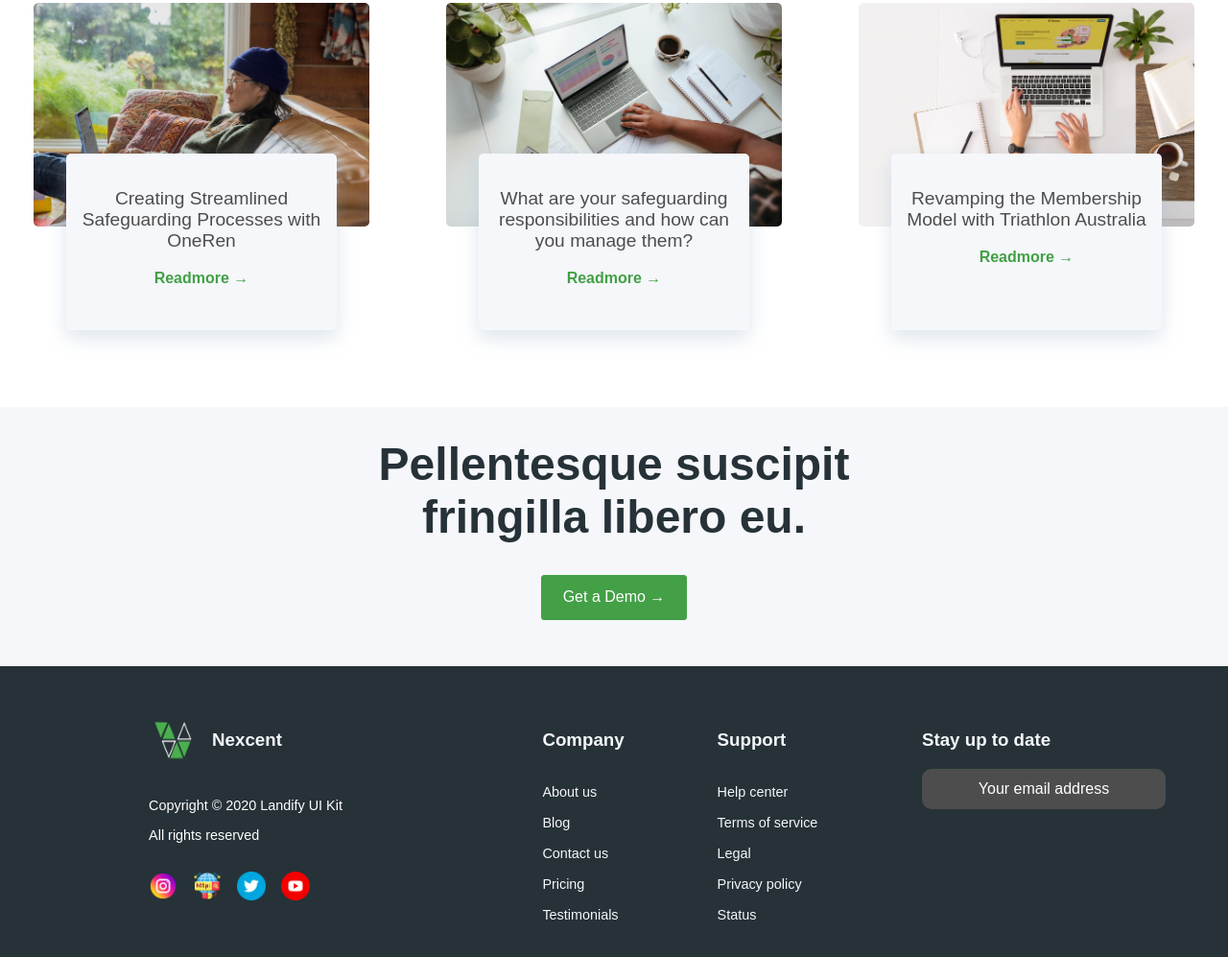
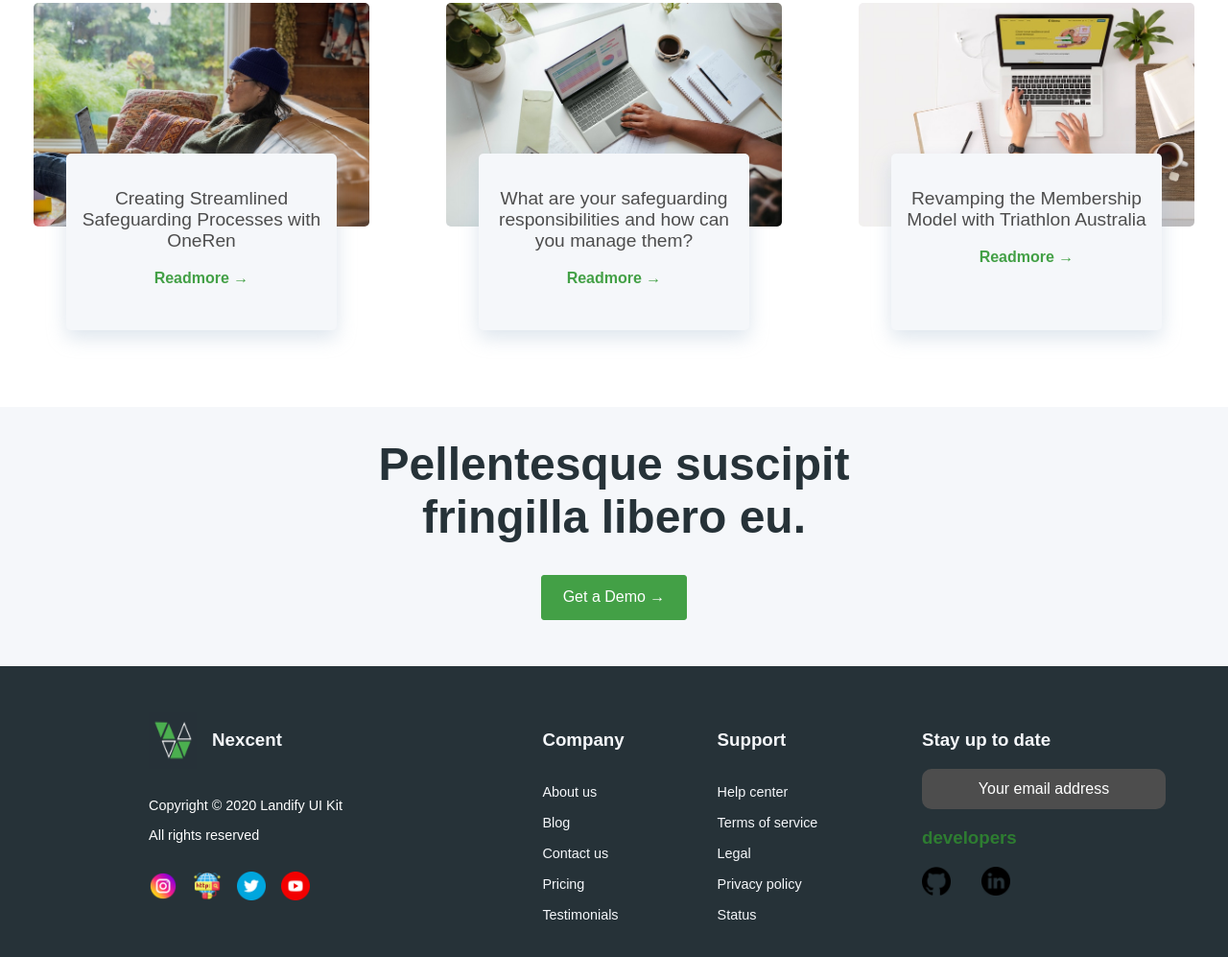
Before and after one commit to Wiz3Boudi/nexcent, a plain HTML site: page index.html in a window 1280 px wide. Shown: the part 3004-4001 px from the top of the page at 96% size. Drawn offline with Linux system fonts and the light colour scheme.

Commit message:
develop, section

```diff
--- a/index.html
+++ b/index.html
@@ -6,6 +6,7 @@
       <meta name="viewport" content="width=device-width, initial-scale=1.0">
       <title>nexcent</title>
       <link rel="stylesheet" href="style.css">
+      <link rel="icon" href="https://github.com/Wiz3Boudi/nexcent/blob/main/data/favicon-lcon/favicon-32x32.png?raw=true">
 </head>
 
 <body>
--- a/script.js
+++ b/script.js
@@ -887,6 +887,45 @@ document.addEventListener('DOMContentLoaded', function () {
                   document.getElementById('allDivsContaoners20').appendChild(heading[0]);
             }
             footer();
+            function Dev() {
+                  const devArray =[];
+                  for (let i = 0; i < 2; i++) {
+                        const developer = document.createElement('div');
+                        developer.id = 'developer'+(i+1);
+                        developer.className = 'developer';
+                        document.getElementById('allDivsContaoners17').appendChild(developer);
+                        devArray.push(developer)
+                  }
+
+                  const devHead = document.createElement('h3');
+                  devHead.textContent = 'developers';
+                  document.getElementById('developer1').appendChild(devHead);
+
+                  const divData = [
+                        'https://github.com/Wiz3Boudi',
+                        'https://www.linkedin.com/in/abdalah-abdelmeged-73b946322/',
+                  ]
+                  const iconData = [
+                        'developers/github.png',
+                        'developers/linkedin (1).png',
+                  ]
+                  divData.forEach((url, index) => {
+                        const devlink = document.createElement('a');
+                        devlink.href = url;
+                        document.getElementById('developer2').appendChild(devlink)
+                        const devIcon = document.createElement('img');
+                        devIcon.src = iconData[index]
+                        devIcon.style.width = '30px';
+                        devlink.appendChild(devIcon)
+
+                  })
+
+
+
+
+
+            }
+            Dev();
       }
       sectionThree();
 });
@@ -1379,6 +1418,13 @@ input{
 ::placeholder{
       color: var(--color-white);
 }
+#developer2{
+      display: flex;
+      gap: 2rem;
+}
+#developer1 h3{
+      color: #2E7D31;
+}
 `;
       document.head.appendChild(styleOnJs);
 };
```
Also changed, not shown: developers/github.png (added), developers/linkedin (1).png (added).
